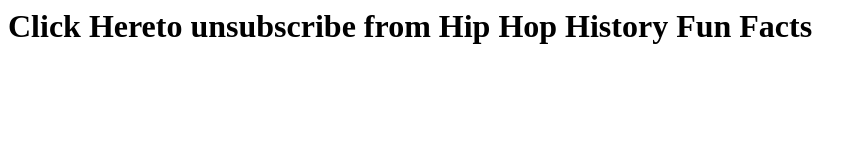
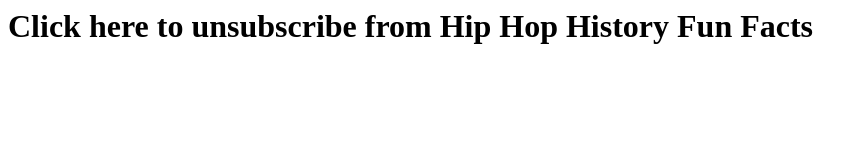
Before and after one commit to StinDustries/hiphophistory, a plain HTML site: page index.html in a window 1280 px wide. Shown: the whole page, without its empty margins (0-866 px from the left). Drawn offline with Linux system fonts and the light colour scheme.

Commit message:
Update index.html

```diff
--- a/index.html
+++ b/index.html
@@ -1,3 +1,3 @@
 <body>
-<h1>Click <href src="unsub.html">Here</href>to unsubscribe from Hip Hop History Fun Facts</h1>
+<h1>Click <href src="unsub.html">here</href> to unsubscribe from Hip Hop History Fun Facts</h1>
 </body>
```
